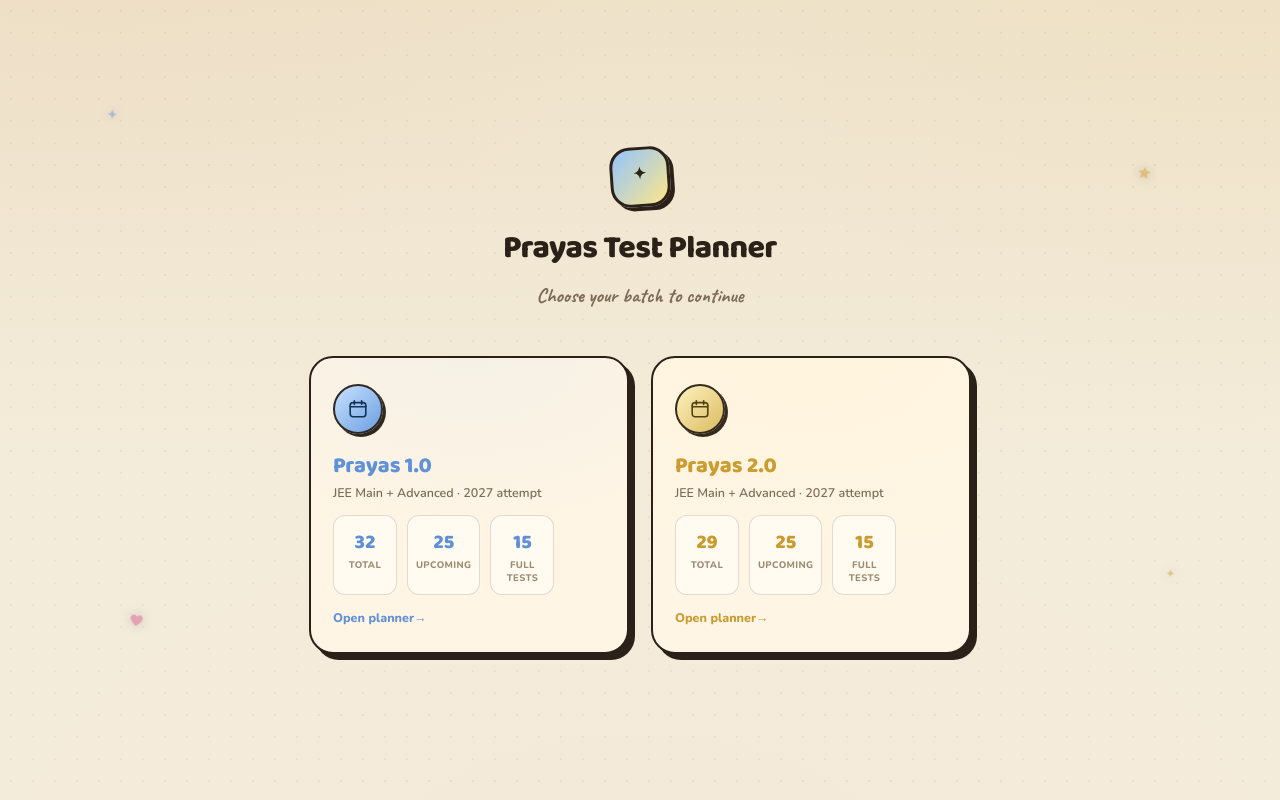
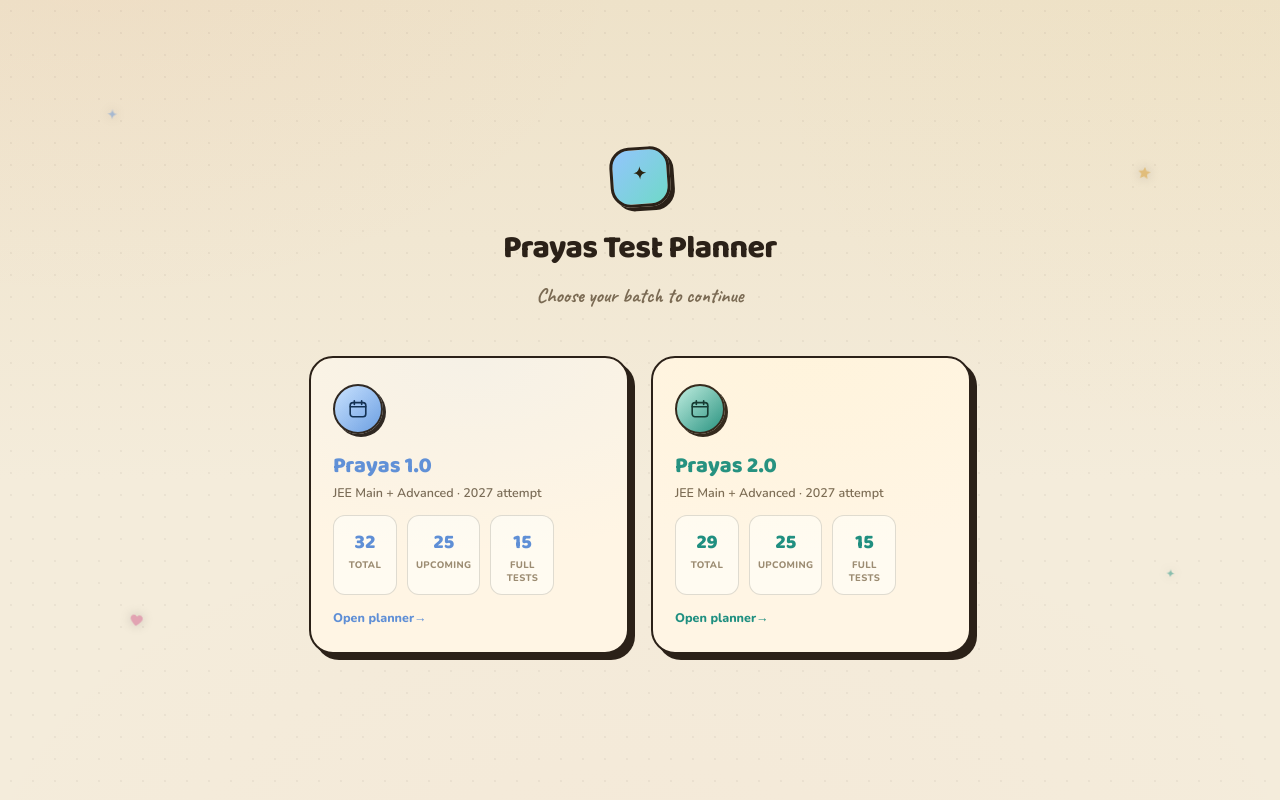
Before and after one commit to arijitsahoo20k-hash/prayas-test-planner, a React (Vite) app: page / in a window 1280 px wide. Built offline with nearby package versions, Linux system fonts and the light colour scheme.

Commit message:
Update index.css

```diff
--- a/src/styles/index.css
+++ b/src/styles/index.css
@@ -30,11 +30,11 @@
   --p1-c: #cbe3ff;
   --p1-glow: rgba(147,197,253,0.16);
 
-  /* Prayas 2.0 palette — Butter Pop */
-  --p2-a: #c99a2e;
-  --p2-b: #a67c1f;
-  --p2-c: #fef3c2;
-  --p2-glow: rgba(253,230,138,0.16);
+  /* Prayas 2.0 palette — Teal Pop */
+  --p2-a: #1f8f80;
+  --p2-b: #146b60;
+  --p2-c: #bdeee5;
+  --p2-glow: rgba(31,143,128,0.16);
 
   /* Subject accent colors */
   --phy: #cf5a8a;
@@ -70,7 +70,7 @@ html[data-batch="prayas2"] {
   --accent-deep: var(--p2-b);
   --accent-light: var(--p2-c);
   --accent-glow: var(--p2-glow);
-  --accent-ink: #4a3a08;
+  --accent-ink: #0b332e;
 }
 
 *, *::before, *::after { box-sizing: border-box; }
@@ -147,7 +147,7 @@ html[data-batch="prayas2"] .glow-mesh {
 }
 .bs-logo {
   width: 60px; height: 60px; border-radius: 20px; margin: 0 auto 16px;
-  background: linear-gradient(135deg, #93c5fd 0%, #fde68a 100%);
+  background: linear-gradient(135deg, #93c5fd 0%, #6fd9c8 100%);
   display: flex; align-items: center; justify-content: center;
   border: 3px solid var(--outline);
   box-shadow: 4px 4px 0 var(--outline);
@@ -186,7 +186,7 @@ html[data-batch="prayas2"] .glow-mesh {
   box-shadow: 3px 3px 0 var(--outline);
 }
 .bs-card-p1 .bs-card-orb { background: linear-gradient(135deg, #cbe3ff, #6a9de0); color: #0d2a4a; }
-.bs-card-p2 .bs-card-orb { background: linear-gradient(135deg, #fef3c2, #d9b95e); color: #4a3a08; }
+.bs-card-p2 .bs-card-orb { background: linear-gradient(135deg, #bdeee5, #1f8f80); color: #0b332e; }
 
 .bs-card-name { font-family: var(--font-display); font-weight: 800; font-size: 22px; }
 .bs-card-p1 .bs-card-name { color: var(--p1-a); }
@@ -224,7 +224,7 @@ html[data-batch="prayas2"] .glow-mesh {
   transform: rotate(-3deg);
 }
 html[data-batch="prayas1"] .tp-brand-mark { background: linear-gradient(135deg, var(--p1-c), var(--p1-a)); color: #0d2a4a; }
-html[data-batch="prayas2"] .tp-brand-mark { background: linear-gradient(135deg, var(--p2-c), var(--p2-a)); color: #4a3a08; }
+html[data-batch="prayas2"] .tp-brand-mark { background: linear-gradient(135deg, var(--p2-c), var(--p2-a)); color: #0b332e; }
 
 .tp-brand-text { min-width: 0; overflow: hidden; text-overflow: ellipsis; white-space: nowrap; color: var(--ink); }
 .tp-brand-sub { display: block; font-family: var(--font-hand); font-weight: 700; font-size: 13px; color: var(--muted); margin-top: 1px; }
@@ -333,8 +333,8 @@ html[data-batch="prayas2"] .tp-brand-mark { background: linear-gradient(135deg,
   display: inline-flex; align-items: center; gap: 5px;
   border: 1.5px solid transparent;
 }
-.tp-badge.track-main { color: var(--p2-a); background: rgba(201,154,46,0.14); border-color: rgba(201,154,46,0.4); }
-.tp-badge.track-advanced { color: var(--p1-a); background: rgba(95,143,214,0.14); border-color: rgba(95,143,214,0.4); }
+.tp-badge.track-main { color: var(--p2-a); background: rgba(31,143,128,0.16); border-color: rgba(31,143,128,0.45); }
+.tp-badge.track-advanced { color: var(--p1-a); background: rgba(95,143,214,0.16); border-color: rgba(95,143,214,0.45); }
 .tp-badge.type-full { color: var(--gold-light); background: rgba(255,200,87,0.14); border-color: rgba(255,200,87,0.4); }
 .tp-badge.type-part { color: var(--muted); background: var(--card); border-color: var(--border-hi); }
 
@@ -412,7 +412,7 @@ section { padding: 32px 0; }
 }
 .tp-cal-cell.is-selected:hover { transform: scale(1.13) rotate(-2deg); }
 .tp-cal-cell.is-selected.track-main { background: linear-gradient(135deg, var(--p2-c), var(--p2-a)); }
-.tp-cal-cell.is-selected.track-main .tp-cal-daynum { color: #4a3a08; }
+.tp-cal-cell.is-selected.track-main .tp-cal-daynum { color: #0b332e; }
 .tp-cal-cell.is-selected.track-advanced { background: linear-gradient(135deg, var(--p1-c), var(--p1-a)); }
 .tp-cal-cell.is-selected.track-advanced .tp-cal-daynum { color: #0d2a4a; }
 .tp-cal-daynum { font-size: 13px; font-weight: 800; line-height: 1; }
```
